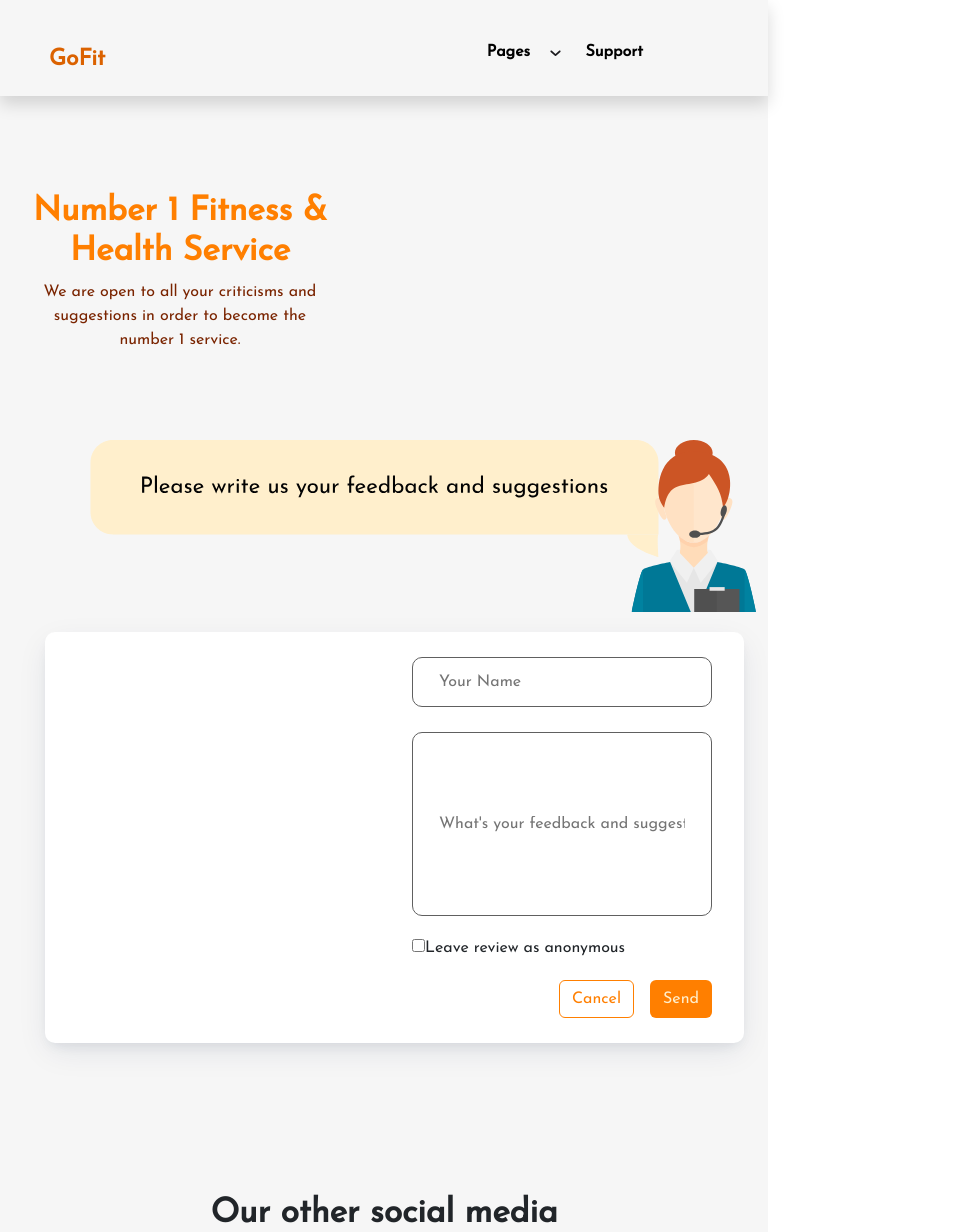
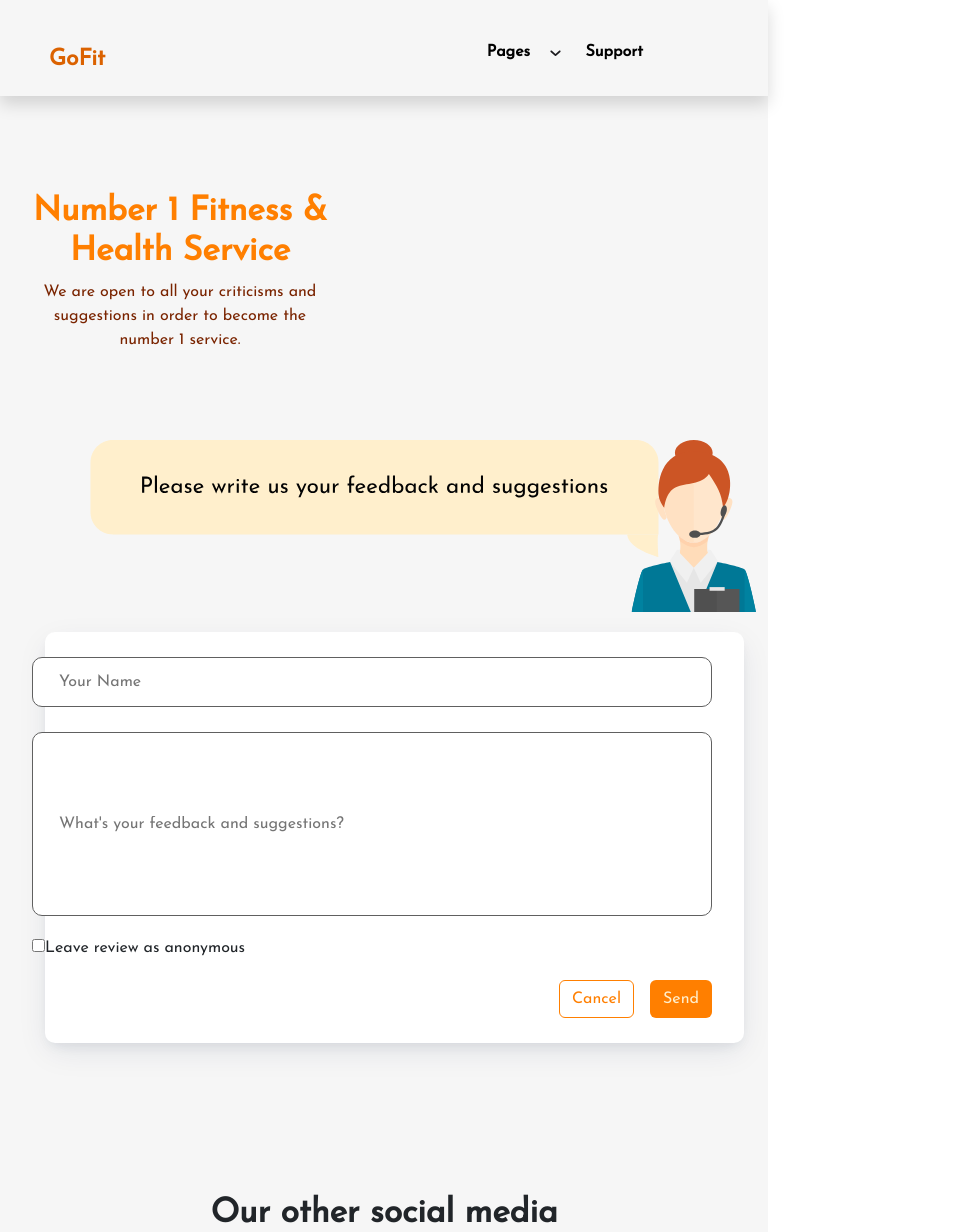
Before and after one commit to Kelompok-Capstone-9/FE, a React (Create React App) app: page /feedback in a window 768 px wide. Shown: the top 1232 px of the page, 978 px wide, since content can reach past the window. Built offline with nearby package versions, Linux system fonts and the light colour scheme.

Commit message:
update: responsive support

```diff
--- a/src/components/FeedbackForm/FeedbackForm.css
+++ b/src/components/FeedbackForm/FeedbackForm.css
@@ -204,5 +204,65 @@
 }
 
 @media (min-width: 768px) and (max-width: 990px) {
+  .feedback-comment {
+    position: relative;
+    display: flex;
+    flex-direction: column;
+    /* justify-content: flex-end;
+    align-items: flex-end; */
+    padding: 25px 32px;
+    margin-left: 6%;
+    width: 94%;
+  }
 
+  .input-name {
+    box-sizing: border-box;
+
+    /* Auto layout */
+
+    display: flex;
+    flex-direction: column;
+    /* align-items: flex-end; */
+    padding: 12px 26px;
+    gap: 10px;
+    /* margin-left: 900px; */
+
+    width: 680px;
+
+    /* Neutral-White/0 */
+
+    background: #ffffff;
+    /* Neutral-Black/100 */
+
+    border: 1px solid #606060;
+    border-radius: 10px;
+  }
+
+  .feedback-text {
+    margin-top: 25px;
+  }
+
+  .input-comment {
+    box-sizing: border-box;
+
+    /* Auto layout */
+
+    display: flex;
+    flex-direction: column;
+    /* align-items: flex-start; */
+    padding: 12px 26px;
+    gap: 10px;
+
+    /* margin-left: 900px; */
+    width: 680px;
+    height: 184px;
+
+    /* Neutral-White/0 */
+
+    background: #ffffff;
+    /* Neutral-Black/100 */
+
+    border: 1px solid #606060;
+    border-radius: 10px;
+  }
 }
--- a/src/components/FooterLanding/FooterFeedback.jsx
+++ b/src/components/FooterLanding/FooterFeedback.jsx
@@ -16,7 +16,7 @@ const FooterFeedback = () => {
           <div className="col-12">
             <p className="fs-1 fw-bolder">Our other social media</p>
           </div>
-          <div className="col-6 col-lg-12 socialmedia-icn">
+          <div className="col-6 col-lg-12 col-md-12 socialmedia-icn">
             {/* <a href="/" > */}
             <img src={Imgfacebook} alt="" />
             {/* </a> */}
```
